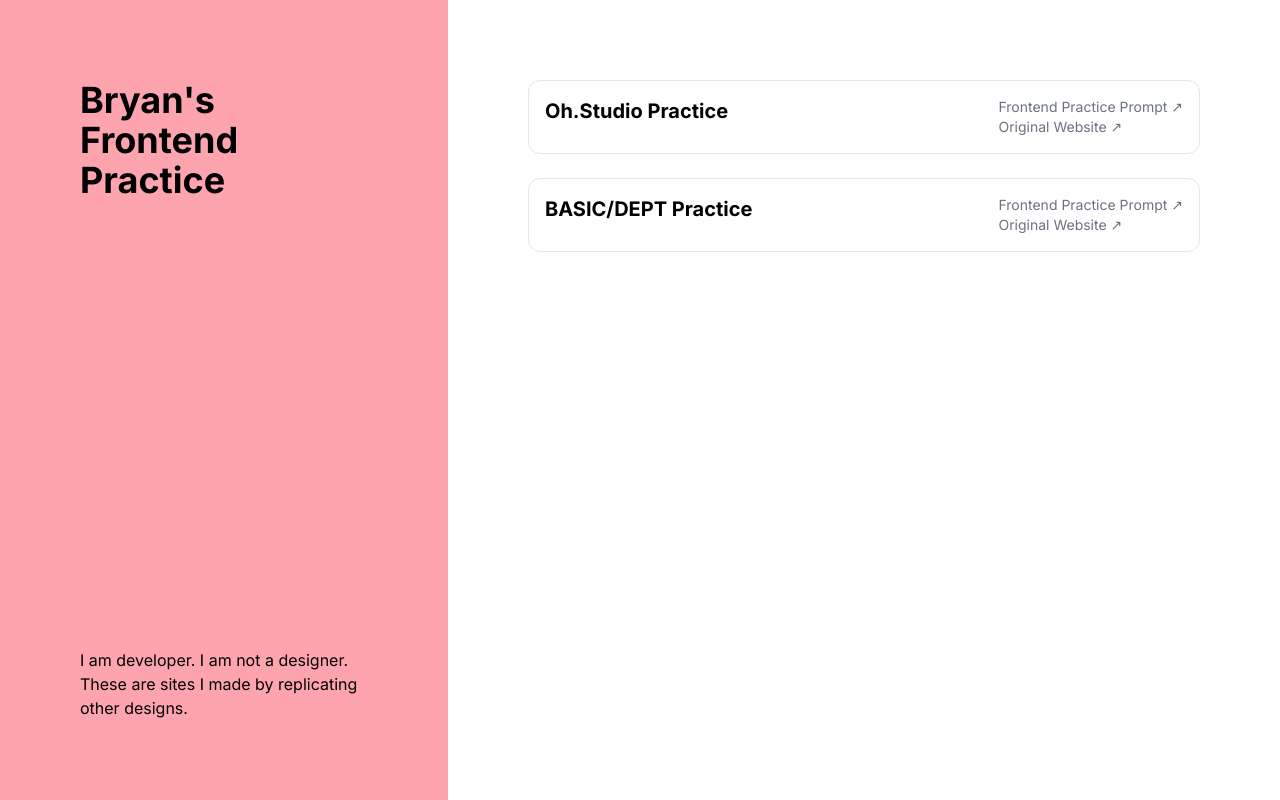
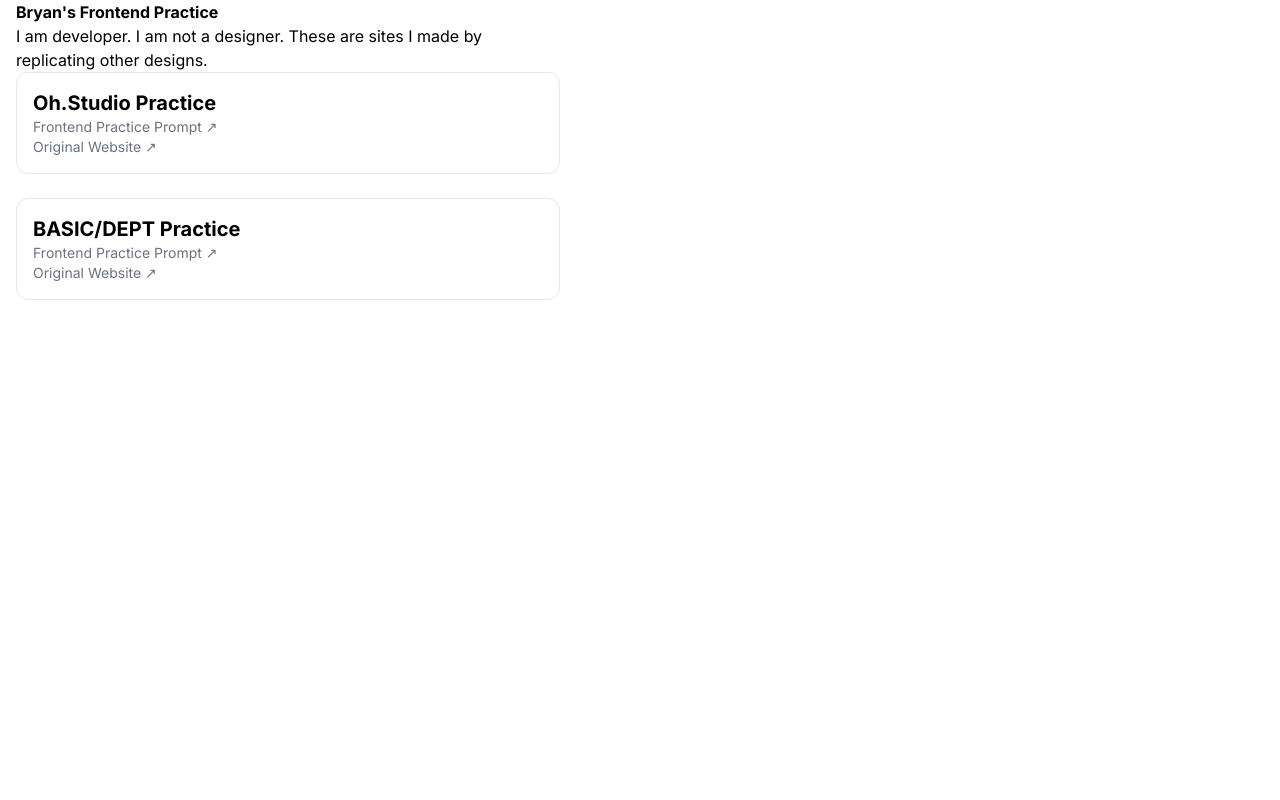
Before and after one commit to bryndsey/frontend-practice, a Next.js app: page / in a window 1280 px wide. Built offline with nearby package versions, Linux system fonts and the light colour scheme.

Commit message:
Simplify main page layout

```diff
--- a/src/app/page.tsx
+++ b/src/app/page.tsx
@@ -17,7 +17,7 @@ function ProjectItem({
   const useLink = !isInProgress || process.env.NODE_ENV === "development";
 
   return (
-    <div className="flex w-full max-w-sm flex-col justify-between gap-8 overflow-clip rounded-xl border p-4 sm:max-w-lg md:flex-row">
+    <div className="flex w-full flex-col justify-between gap-8 overflow-clip rounded-xl border p-4 sm:flex-row">
       <Link href={useLink ? href : ""} className="hover:underline">
         <h2 className="text-xl font-bold">{name}</h2>
       </Link>
@@ -41,31 +41,33 @@ function ProjectItem({
 
 export default function Home() {
   return (
-    <main className="flex flex-col overflow-hidden md:h-screen md:flex-row">
-      <section className="flex flex-col justify-between gap-6 bg-rose-300 p-10 md:w-1/2 md:max-w-sm lg:max-w-md lg:p-20">
-        <h1 className="text-xl font-bold md:text-4xl">
-          {"Bryan's Frontend Practice"}
-        </h1>
-        <p className="text-sm sm:text-base">
+    <main className="mx-auto flex max-w-xl flex-col items-center px-4 py-8 md:px-8 md:py-12">
+      <section className="">
+        <h1 className="text-4xl font-bold">{"Bryan's Frontend Practice"}</h1>
+        <p className="pt-8">
           {
             "I am developer. I am not a designer. These are sites I made by replicating other designs."
           }
         </p>
       </section>
-      <section className="flex-1 overflow-y-scroll p-10 lg:p-20">
-        <ul className="flex w-full flex-col items-center gap-6 md:items-start">
+      <section className="w-full pt-12">
+        <ul className="flex w-full flex-col items-center gap-6">
+          <li className="w-full">
             <ProjectItem
               name="Oh.Studio Practice"
               href="/frontend-practice/oh-studio"
               frontendPracticeUrl="https://www.frontendpractice.com/projects/oh-studio"
               originalSiteUrl="https://oh.studio/"
             />
+          </li>
+          <li className="w-full">
             <ProjectItem
               name="BASIC/DEPT Practice"
               href="/frontend-practice/basic-dept"
               frontendPracticeUrl="https://www.frontendpractice.com/projects/basic"
               originalSiteUrl="https://www.basicagency.com/"
             />
+          </li>
         </ul>
       </section>
     </main>
```
Lines whose indentation alone changed are shown as unchanged.
